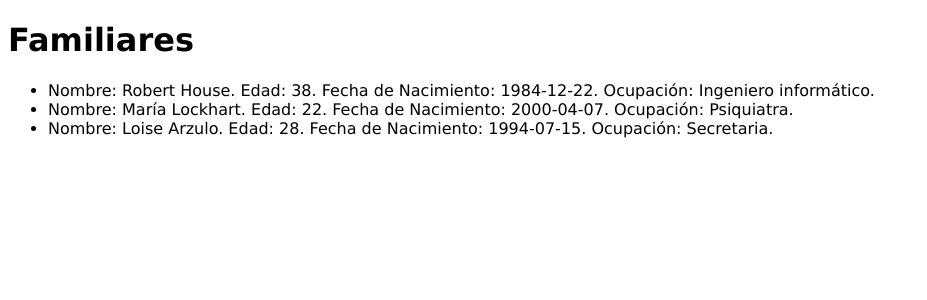
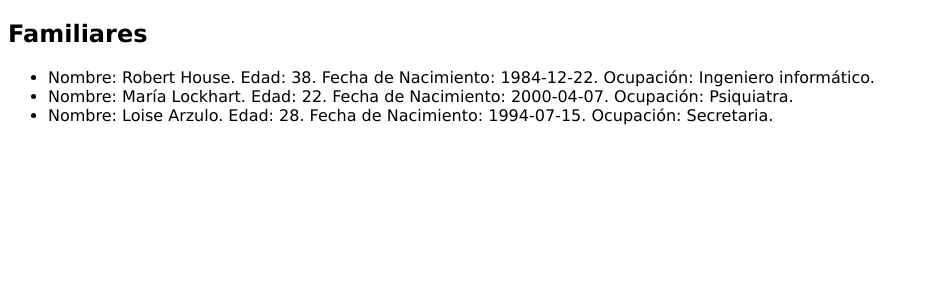
Before and after one commit to saeram00/mvtmod, a Django app: page /family/ in a window 1280 px wide. Shown: the part 99-399 px from the top of the page, without its empty margins (0-927 px from the left). Run offline with Django 4.2, Linux system fonts and the light colour scheme; data comes from the database, SQL or seed files in the repository.

Commit message:
Hotfix
- Replaced incorrect h1 tag in main.css and family/base.html for h2 and
  modified main.css accordingly.

```diff
--- a/family/static/family/main.css
+++ b/family/static/family/main.css
@@ -8,7 +8,7 @@ header {
     padding: 5px;
 }
 
-#h1-family {
+#h2-family {
     font-family: "Verdana", "Sans Mono";
 }
 
--- a/family/templates/family/base.html
+++ b/family/templates/family/base.html
@@ -5,7 +5,7 @@
       <h1><a href="{% url "index-list" %}">Home</a></h1>
     </div>
   </header>
-  <h1 id="h1-family">Familiares</h1>
+  <h2 id="h2-family">Familiares</h2>
   <ul>
     {% for person in relatives %}
     <li>{{person}}</li>
```
